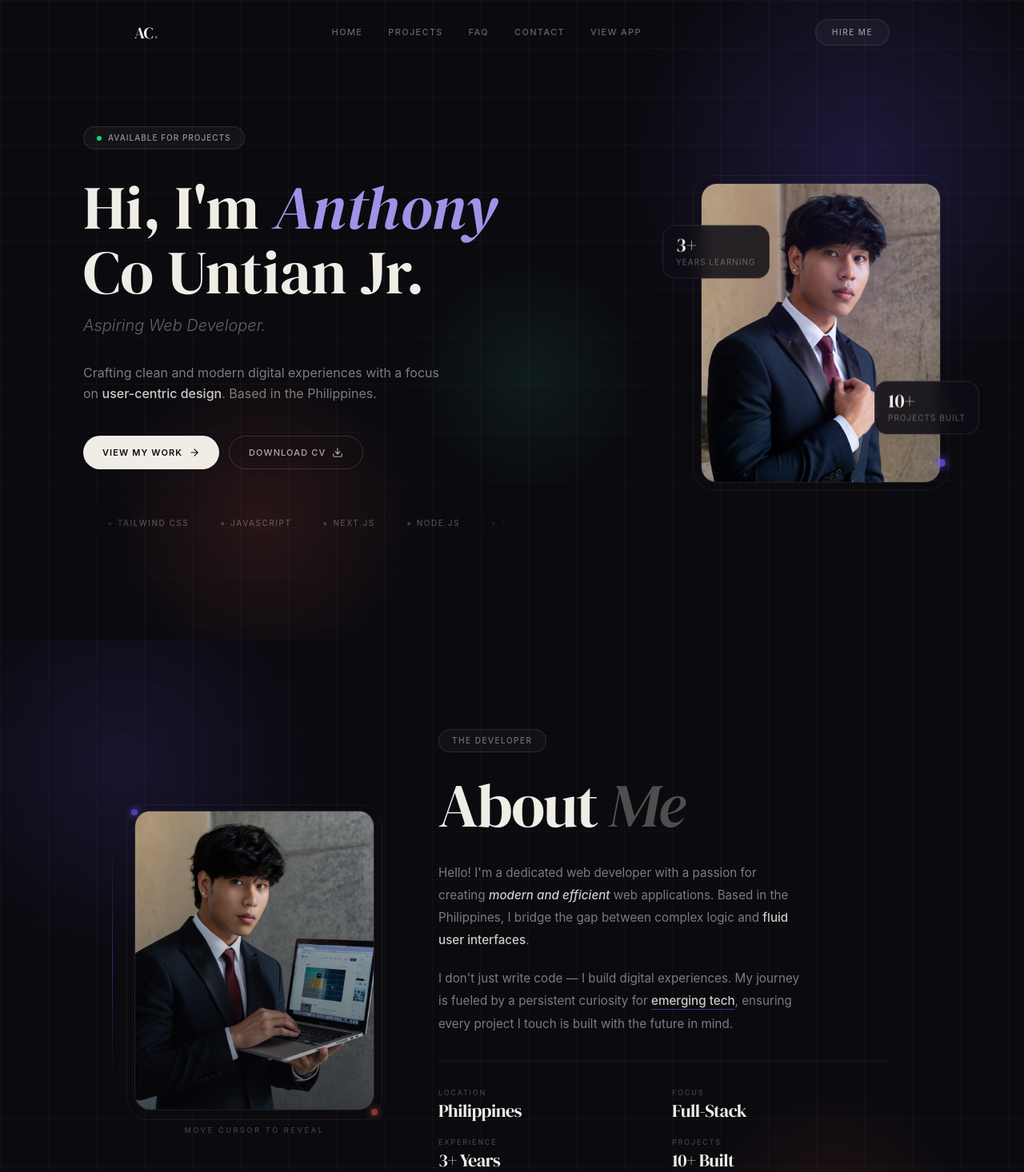
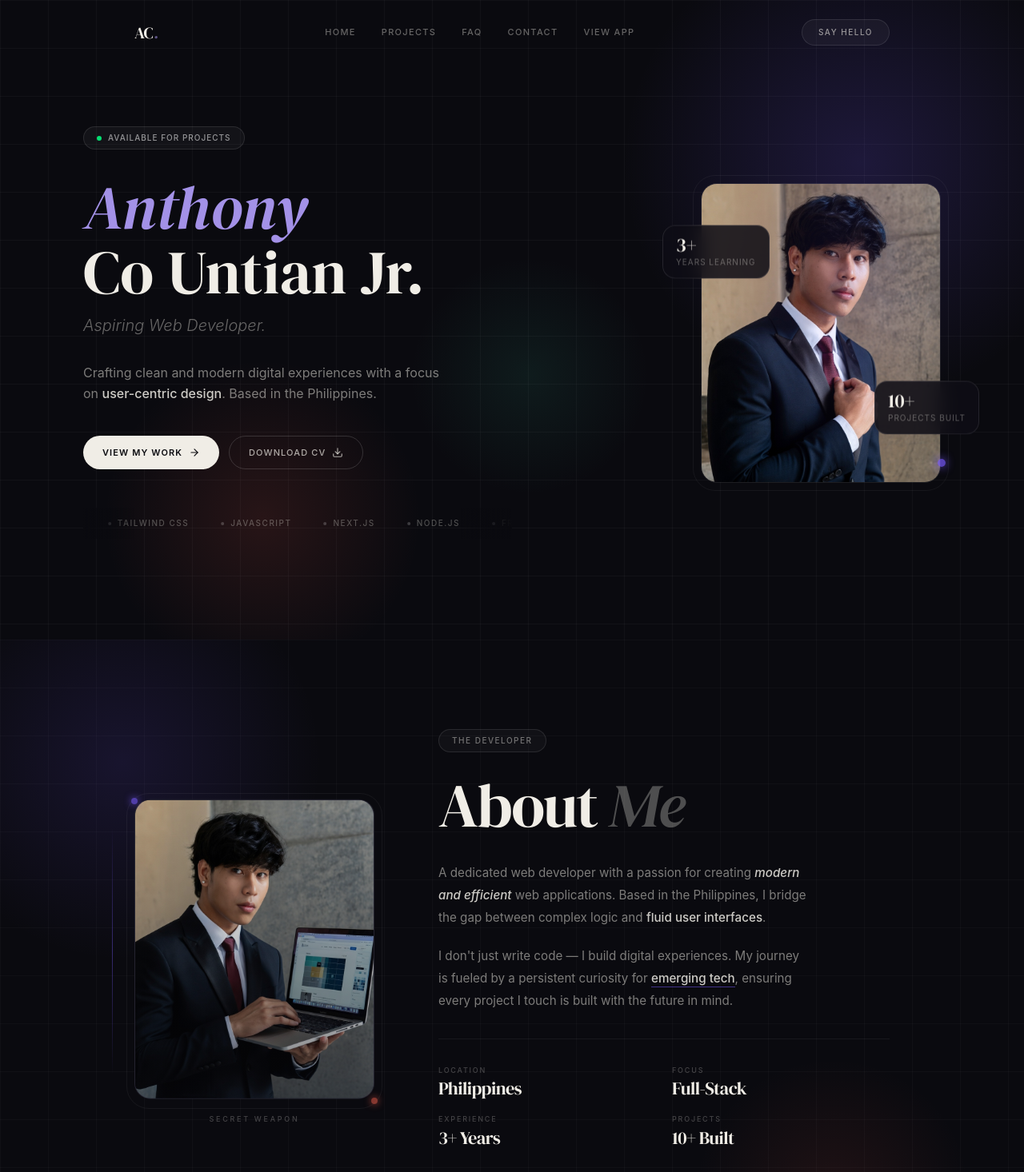
Before and after one commit to Co3code/my-portfolio, a React (Vite) app: page / in a window 1280 px wide. Shown: the top 1466 px of the page at 80% size. Built offline with nearby package versions, Linux system fonts and the light colour scheme.

Commit message:
feat: update hero, projects, and inquiries section

```diff
--- a/src/components/About.tsx
+++ b/src/components/About.tsx
@@ -33,10 +33,7 @@ export default function About() {
   ];
 
   return (
-    <section
-      id="about"
-      className="relative py-28 bg-[#0a0a0f] overflow-hidden"
-    >
+    <section id="about" className="relative py-28 bg-[#0a0a0f] overflow-hidden">
       {/* Background Grid */}
       <div
         className="absolute inset-0 pointer-events-none"
@@ -58,7 +55,6 @@ export default function About() {
       />
 
       <div className="relative z-10 max-w-5xl mx-auto px-6 sm:px-10 flex flex-col lg:flex-row items-center gap-16 lg:gap-20">
-
         {/* ── Image Column ── */}
         <motion.div
           className="flex-shrink-0 flex flex-col items-center gap-4"
@@ -68,7 +64,6 @@ export default function About() {
           transition={{ duration: 0.8, ease: "easeOut" }}
         >
           <div className="relative w-[280px] h-[350px] sm:w-[300px] sm:h-[375px]">
-
             {/* Photo Frame */}
             <motion.div
               ref={containerRef}
@@ -139,9 +134,7 @@ export default function About() {
 
           {/* Hint text */}
           {!isMobile && (
-            <p className="text-[9px] uppercase tracking-[0.3em] text-[#f0ede6]/25 font-medium">
-              Move cursor to reveal
-            </p>
+            <p className="text-[9px] uppercase tracking-[0.3em] text-[#f0ede6]/25 font-medium">secret weapon</p>
           )}
         </motion.div>
 
@@ -163,22 +156,19 @@ export default function About() {
             className="text-[clamp(3rem,6vw,5.5rem)] leading-[1] text-[#f0ede6] mb-8 tracking-tight"
             style={{ fontFamily: "'DM Serif Display', serif" }}
           >
-            About{" "}
-            <em className="italic text-[#f0ede6]/30">Me</em>
+            About <em className="italic text-[#f0ede6]/30">Me</em>
           </h2>
 
           {/* Body */}
           <div className="space-y-5 mb-0">
             <p className="text-[0.95rem] text-[#f0ede6]/50 leading-[1.85] max-w-[460px]">
-              Hello! I'm a dedicated web developer with a passion for creating{" "}
-              <span className="text-[#f0ede6]/85 font-medium italic">modern and efficient</span>{" "}
-              web applications. Based in the Philippines, I bridge the gap between complex
-              logic and{" "}
+              A dedicated web developer with a passion for creating{" "}
+              <span className="text-[#f0ede6]/85 font-medium italic">modern and efficient</span> web applications. Based
+              in the Philippines, I bridge the gap between complex logic and{" "}
               <span className="text-[#f0ede6]/85 font-medium">fluid user interfaces</span>.
             </p>
             <p className="text-[0.95rem] text-[#f0ede6]/50 leading-[1.85] max-w-[460px]">
-              I don't just write code — I build digital experiences. My journey is fueled
-              by a persistent curiosity for{" "}
+              I don't just write code — I build digital experiences. My journey is fueled by a persistent curiosity for{" "}
               <span
                 className="text-[#f0ede6]/85 font-medium"
                 style={{ borderBottom: "1px solid rgba(120,90,255,0.5)", paddingBottom: "1px" }}
@@ -196,9 +186,7 @@ export default function About() {
           <div className="grid grid-cols-2 gap-5 mb-8">
             {stats.map((s) => (
               <div key={s.label}>
-                <p className="text-[9px] uppercase tracking-[0.2em] text-[#f0ede6]/25 font-medium mb-1.5">
-                  {s.label}
-                </p>
+                <p className="text-[9px] uppercase tracking-[0.2em] text-[#f0ede6]/25 font-medium mb-1.5">{s.label}</p>
                 <p
                   className="text-[1.4rem] text-[#f0ede6] leading-none tracking-tight"
                   style={{ fontFamily: "'DM Serif Display', serif" }}
--- a/src/components/Hero.tsx
+++ b/src/components/Hero.tsx
@@ -72,7 +72,7 @@ export default function Hero() {
             animate={{ opacity: 1, y: 0 }}
             transition={{ delay: 0.1, duration: 0.7 }}
           >
-            Hi, I'm{" "}
+
             <em className="italic text-[rgba(180,160,255,0.9)]">Anthony</em>
             <br />
             Co Untian Jr.
--- a/src/components/Inquiries.tsx
+++ b/src/components/Inquiries.tsx
@@ -1,7 +1,7 @@
 import { useState } from "react";
 import { motion, AnimatePresence } from "motion/react";
 import { Plus, Minus } from "lucide-react";
-import faqImage from "../assets/quer.jpg";
+import faqImage from "../assets/question.jpg";
 
 const testimonials = [
   {
@@ -115,7 +115,7 @@ export default function FAQ() {
                   <img
                     src={faqImage}
                     alt="FAQ Visual"
-                    className="w-full h-full object-cover grayscale hover:grayscale-0 transition-all duration-700"
+                    className="w-full h-full object-cover transition-all duration-700"
                   />
                   <div className="absolute inset-0 bg-gradient-to-t from-[#0a0a0f]/40 to-transparent" />
                 </motion.div>
--- a/src/components/Navbar.tsx
+++ b/src/components/Navbar.tsx
@@ -65,7 +65,7 @@ export default function Navbar() {
             href="/#contact"
             className="hidden md:inline-flex items-center px-5 py-2 rounded-full border border-white/[0.1] bg-white/[0.04] text-[10px] font-medium tracking-[0.15em] uppercase text-[#f0ede6]/60 hover:border-white/[0.2] hover:text-[#f0ede6] transition-all duration-300"
           >
-            Hire Me
+            Say Hello
           </a>
 
           <button
@@ -111,7 +111,7 @@ export default function Navbar() {
                 onClick={() => setIsOpen(false)}
                 className="inline-flex items-center px-5 py-2.5 rounded-full border border-white/[0.1] bg-white/[0.04] text-[10px] font-medium tracking-[0.15em] uppercase text-[#f0ede6]/60 hover:text-[#f0ede6] hover:border-white/[0.2] transition-all"
               >
-                Hire Me
+                Say Hello
               </a>
             </div>
           </motion.div>
--- a/src/components/Projects.tsx
+++ b/src/components/Projects.tsx
@@ -1,7 +1,7 @@
 import { motion } from "motion/react";
 import { ExternalLink, Github, ArrowUpRight } from "lucide-react";
 import project1Img from "../assets/album.png";
-import project2Img from "../assets/notevault.png";
+import project2Img from "../assets/notevault2.png";
 import project3Img from "../assets/iron.png";
 
 const projects = [
--- a/src/pages/PortfolioPage.tsx
+++ b/src/pages/PortfolioPage.tsx
@@ -5,6 +5,7 @@ import Projects from "../components/Projects";
 import Gallery from "../components/Inquiries";
 import Pricing from "../components/Pricing"; // <-- new
 import Contact from "../components/Contact";
+
 import Map from "../components/Map";
 import { useEffect } from "react";
 import { useLocation } from "react-router-dom";
@@ -33,6 +34,7 @@ export default function PortfolioPage() {
       <Gallery />
       <Contact />
       <Map />
+
     </main>
   );
 }
--- a/src/vite-env.d.ts
+++ b/src/vite-env.d.ts
@@ -4,6 +4,7 @@ interface ImportMetaEnv {
   readonly VITE_EMAILJS_SERVICE_ID: string
   readonly VITE_EMAILJS_TEMPLATE_ID: string
   readonly VITE_EMAILJS_PUBLIC_KEY: string
+  readonly VITE_GEMINI_API_KEY: string
   // add other env vars here if needed
 }
 
```
Also changed, not shown: src/assets/notevault2.png (added), src/assets/question.jpg (added).
